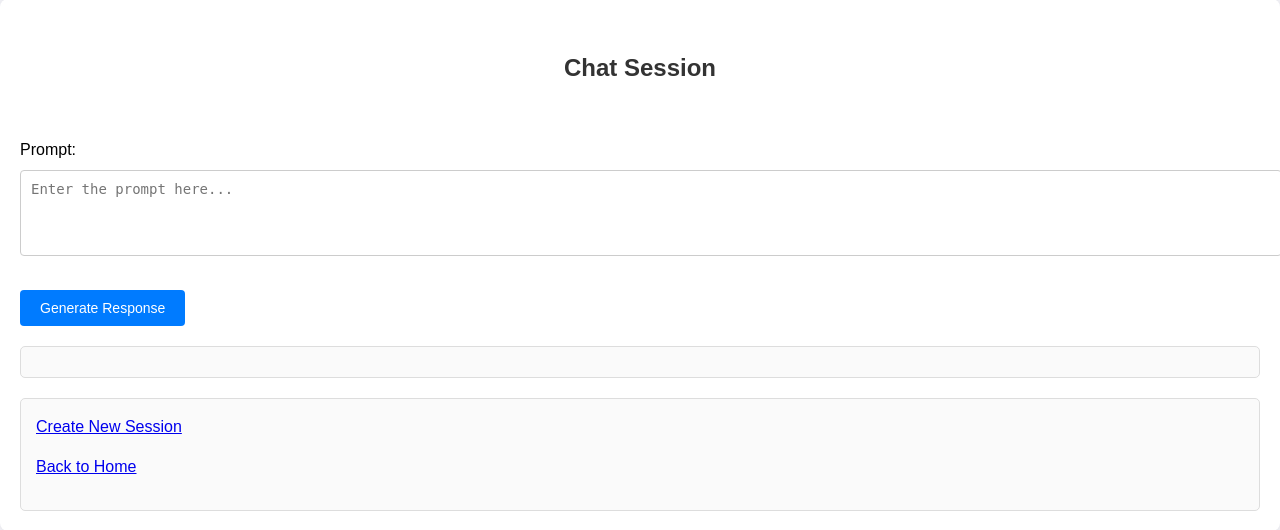
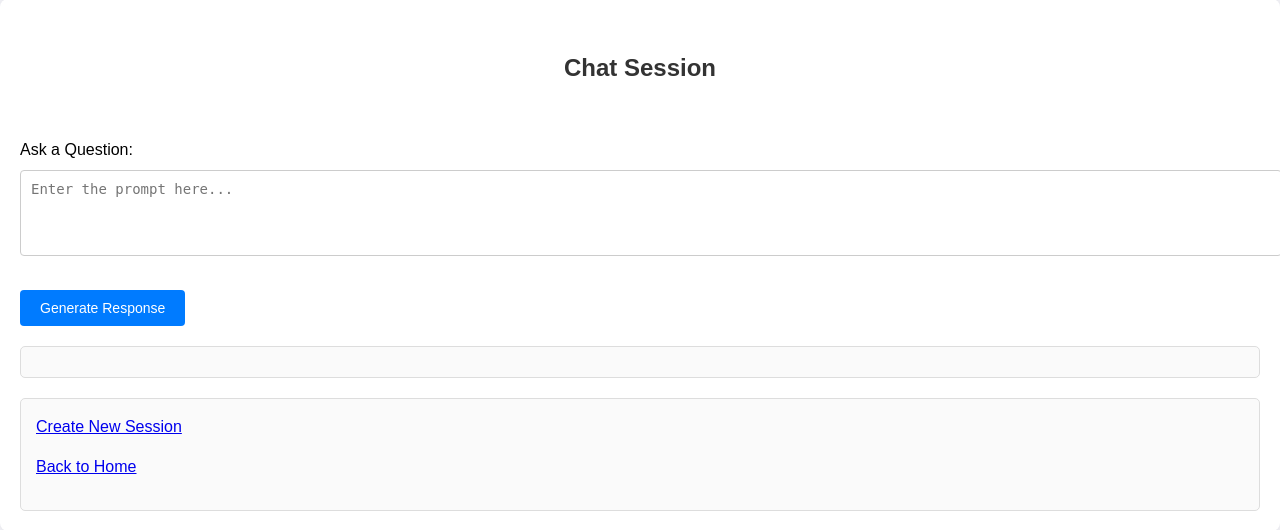
Before and after one commit to paladique/tn-cosmosdb-nosql-copilot-python, a Django app: template src/chat/templates/session_detail.html in a window 1280 px wide. Shown: the part 104-634 px from the top of the page. Run offline with Django 5.2, Linux system fonts and the light colour scheme; the template is opened without the code that fills it, so the values that code supplies are empty.

Commit message:
Refactor chat message prompt label and add console log for response data

```diff
--- a/src/chat/templates/session_detail.html
+++ b/src/chat/templates/session_detail.html
@@ -31,7 +31,7 @@
       <div class="form-section">
         <form id="message-form">
           {% csrf_token %}
-          <label for="prompt">Prompt:</label><br />
+          <label for="prompt">Ask a Question:</label><br />
           <textarea
             id="prompt"
             name="prompt"
@@ -89,6 +89,7 @@
             );
 
             const data = await response.json();
+            console.log(data.response);
 
             if (response.ok) {
               // Update the chat session with user's input
```
